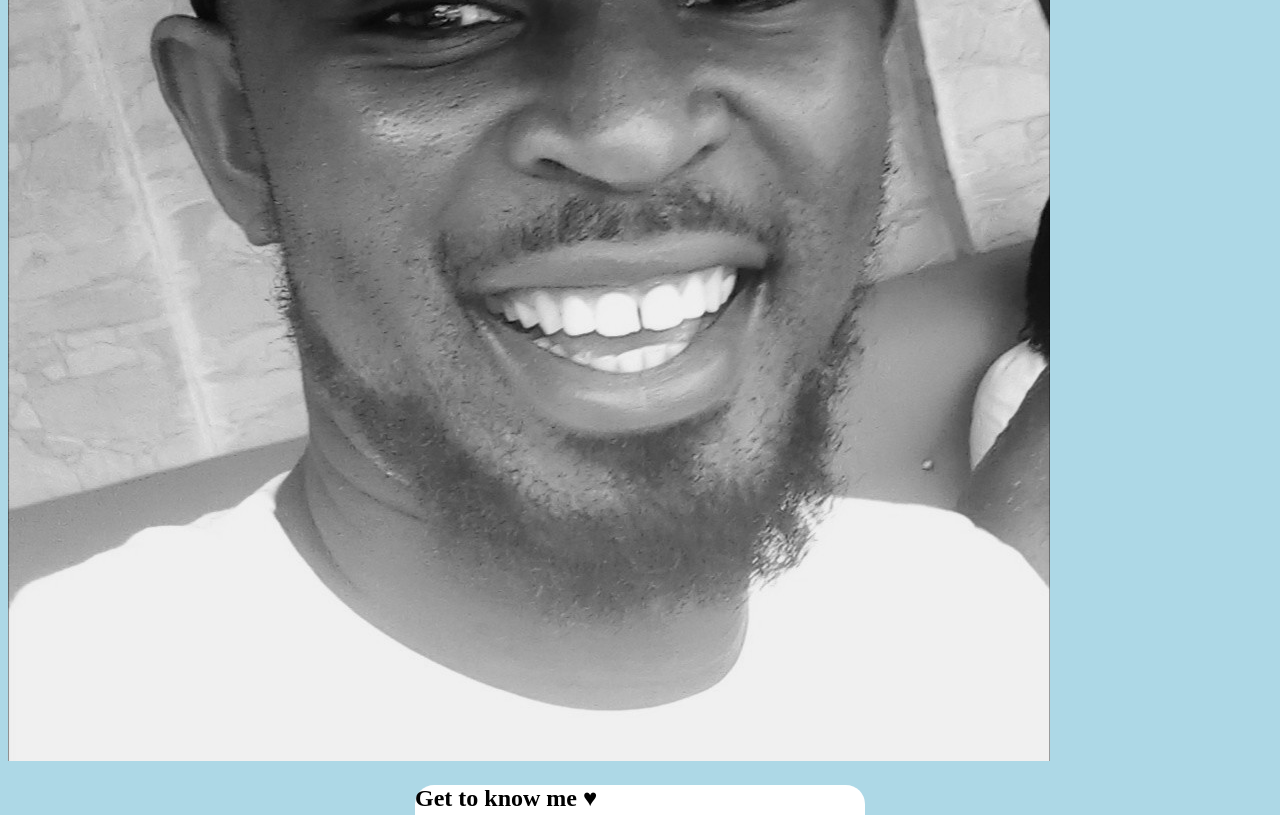
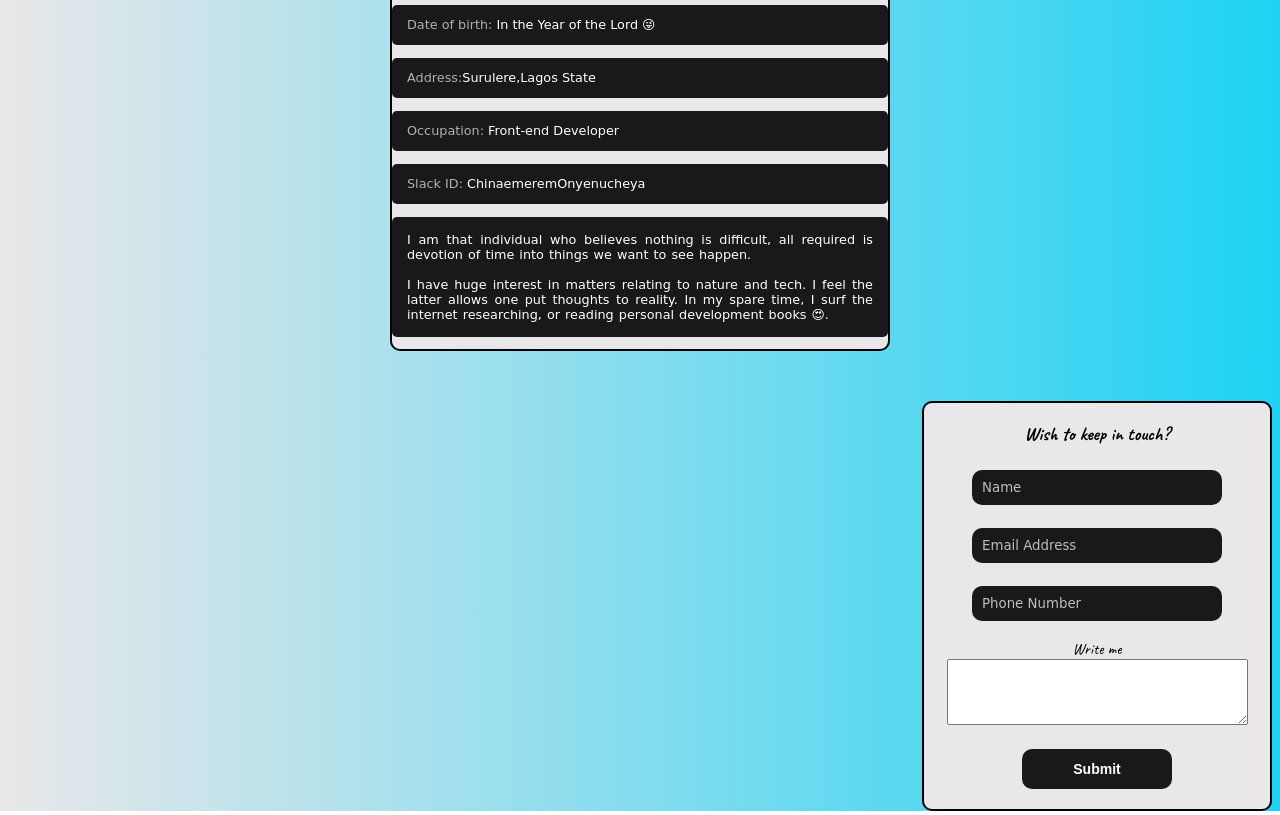
Before and after one commit to ChinaemeremOnyenucheya/Profile-page, a plain HTML site: page docs/index.html in a window 1280 px wide. Shown: the part 660-1475 px from the top of the page. Drawn offline with Linux system fonts and the light colour scheme; a web font is replaced by a local one.

Commit message:
Adding file

```diff
--- a/docs/assets/css/style.css
+++ b/docs/assets/css/style.css
@@ -1,170 +1,121 @@
-body {background-color: #ADD8E6;}
+*{box-sizing: border-box;}
+
+body {background-image: linear-gradient(to right,#e9e7e9,#1ed2f4);}
 
 
-/*Piggybank logo*/
-#logo {	display: block;
-      	margin-left: auto;
-  		margin-right: auto;
-  		width: 200px;
-  		margin-top:40px;
-  		margin-bottom:40px;}
+h1 {margin-top: 50px;
+	width: 100%;
+	font-family: 'Girassol', cursive;
+	text-align: center;
+	color: #191919;}
 
-  /*div housing the container*/
-.holder{display:block;
-		margin-left: auto;
-		margin-right: auto;
-		width:450px;
+img{width:280px;
+	display: block;
+	margin-left: auto;
+	margin-right:auto;
+	margin-top: 50px;
+	margin-bottom: 50px;
+	border-radius: 50%;
+	height: 300px;}
+
+/*container holding the first div*/
+.holder{margin:auto;
+		width:500px;
 		justify-content: center;
-		background-color:#fff;
-		border-radius: 1.2rem 1.2rem 1.2rem 0;}
+		text-align: center;
+		border: 2px solid black;
+		border-radius: 10px;
+		background-color: #e9e7e9;}
 
-/*h1 in container*/
-.holder h1 {text-align: center;
-		padding-top: 50px;
-		margin-bottom:0;
-		font-size: 1.5rem;
-		line-height: 1.5rem;
-		font-weight: 700;
-		font-family: U8,sans-serif;
-	    color:#083e9e;}
+h2,h3,label{color:black;font-family: 'Caveat', cursive;}
 
-/*Paragraph in container*/
-.holder p {font-family: Karla,sans-serif;
-		color: #4a5568;
-		font-size: 0.875rem;
+/*Paragraph tag in the first div*/
+p{background-color: #191919;
+  color:white;
+  line-height: 10px;
+  padding: 15px;
+  border-radius: 5px;
+  font-family: cursive;
+  font-size: 0.8em;
+}
+
+
+span{color:#b5afae;}
+
+.left{ text-align: left;}
+
+/*last paragraph in first div*/
+#summary{text-align: justify;
+	line-height: 15px;
+	word-spacing: 1px;}
+
+/*container holding last div*/
+.holder2{margin-top: 50px;
+        margin-right: auto;
+        margin-left: auto;
+		width:30%;
 		text-align: center;
-		margin-top: 5px;
-		margin-bottom:40px;}
+		border: 2px solid black;
+		border-radius: 10px;
+		background-color: #e9e7e9;}
 
 /*Input label*/
-label {padding-left: 40px;
-	   font-weight: 700;
-	   font-size: 0.75rem;
-	   font-family:U8,sans-serif;
-	   color: #4a5568;}
+label {color: black;}
 
 /*Input field for collecting user details*/
-input {color: #1a202c;
-	  background-color: #edf2f7;
-	  line-height:20px;
-	  width: 75%;
-	  padding: 1rem;
-	  margin-left: 40px;
-	  margin-top: 10px;
+input {color: white;
+	  background-color: #191919;
+	  line-height:10px;
+	  width: 250px;
+	  padding:10px;
+	  margin-top: 5px;
 	  margin-bottom: 18px;
 	  border: 0 solid #e2e8f0;
-	  border-radius: 4px 4px 4px 4px;}
+	  border-radius: 10px;}
 
-input::placeholder{color: #bdbebf;}
+
+input::placeholder{color: #bdbebf; font-family: cursive;}
 
 input:focus {outline:none;}
 
-/*Drop-down select-menu*/
-select {width: 82%;
-	   background-color:#edf2f7;
-	   line-height: 20px;
-	   padding: 1rem;
-	   margin-left: 40px;
-	   margin-top: 10px;
-	   border: 0;
-	   border-radius: 6px 6px 6px 6px;}
+textarea:focus {outline-color: black;}
+
 
 /*Submit button*/
-button{margin-top: 30px;
-	   margin-bottom: 40px;
-	   margin-left: 40px;
-	   width: 82%;
-	   background-color: rgb(8, 62, 158);
+button{margin-top: 20px;
+	   margin-bottom: 20px;
+	   margin-left: auto;
+	   margin-right: auto;
+	   width:150px;
+	   background-color:#191919;
 	   font-family: U8,sans-serif;
 	   font-weight: 700;
 	   font-size: 0.875rem;
 	   text-align: center;
 	   color:#fff;
-	   height: 60px;
+	   height: 40px;
 	   border: 0;
-	   border-radius: 1.2rem 1.2rem 1.2rem 0;}
+	   border-radius:10px;}
 
  button:hover {cursor: pointer;
- 			  background-color:#000080;}
+ 			  background-color:#1ed2f4;}
 
- /*Last paragraph*/
- #last {display: block;
- 	    margin-left: auto;
- 	    margin-right: auto;
- 	    margin-top: 2rem;
- 	    width: 250px;}
+@media only screen and (max-width: 370px) {
+	.col-s-12{width: 97%;}
+	img{height: 250px; width: 250px;}
+}
 
- #last p{color:#fff;
- 	     font-family:Karla,sans-serif;
- 		 font-weight: 400;
- 		 font-size: 0.95rem;
- 		 text-align: center;
- 		 padding-top:0.25rem;
- 		 padding-bottom:0.25rem;
- 		 padding-left:0.75rem;
- 		 padding-right:0.75rem;}
-
- #last a{text-decoration: none;}
-
- #last p:hover {color: #0d0d0c;}
-
-/*Screen adjustment*/
-@media screen and (max-width: 320px){
-
-#logo{width:220px;
-	  margin-top: 15%;
-	  margin-bottom: 10%;}
-
-.holder{width: 280px;}
-
-.holder h1{font-size: 1.5rem;
-		  font-weight: 600;}
-
-.breakpoint{display: inline-block;
-			width: 200px;}
-
-input{width: 62%;}
-
-select{width: 73%}
-
-button{width: 73%;}
+@media only screen and (min-width: 375px) {
+	.col-s-12{width: 85%;}
 }
 
 
-@media screen and (min-width: 375px){
+@media only screen and (min-width: 768px) {
+	h1{text-align: left;}
 
- .holder{width: 350px;}
+	img{margin-right: auto; margin-left: 150px;}
 
- .holder h1{font-size: 1.5rem;
-		  font-weight: 600;}
+	div:first-of-type.col-12{width: 500px;}
 
-input{width: 69%;}
-
-select{width: 79%;}
-
-button{width: 79%;}
+	div:last-of-type.col-12{width: 350px; float: right;}
 }
-
-
-@media screen and (min-width: 425px){
-
- .holder{width: 400px;}
-
- input{width: 73%;}
-
- select{width: 83%;}
-
- button{width: 83%;}
-}
-
-@media screen and (min-width: 768px){
-
- .holder{width: 450px;}
-
- input{width: 75%;}
-
- select{width: 82%;}
-
- button{width: 82%;}
-
-}
```
